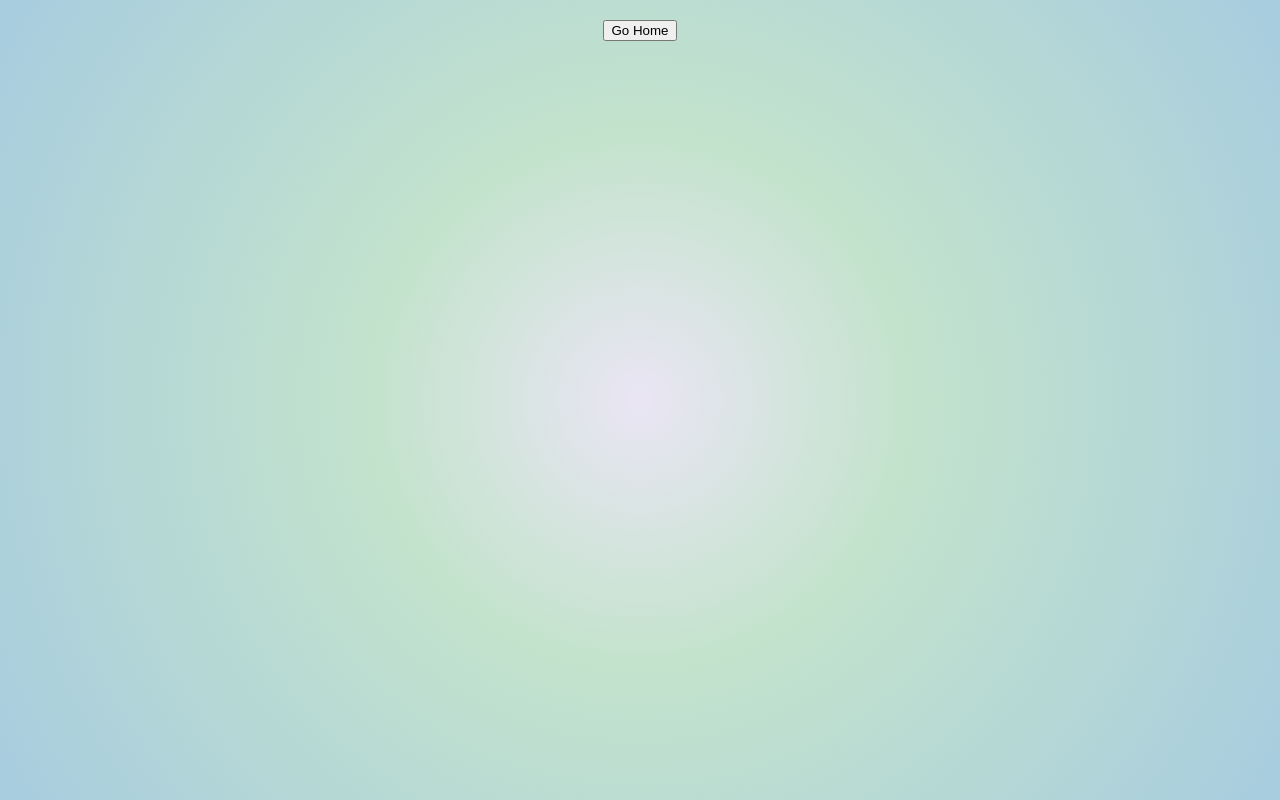
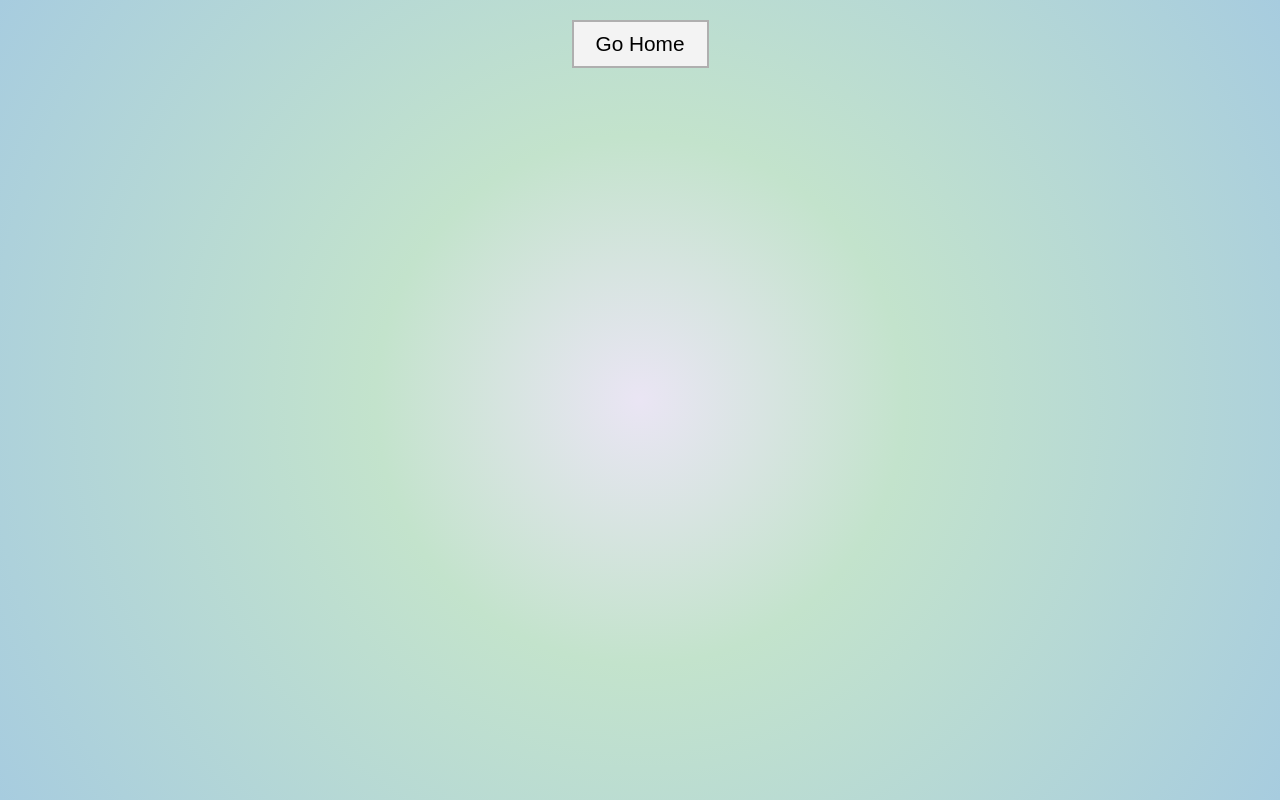
Before and after one commit to ndrlpzm/assignment-frontend-dec, a React (Create React App) app: page /1/1 in a window 1280 px wide. Built offline with nearby package versions, Linux system fonts and the light colour scheme; the HTML template or start-up script is replaced by a standard one.

Commit message:
final styles

```diff
--- a/src/App.css
+++ b/src/App.css
@@ -10,8 +10,8 @@
   --foreground-base: #241f1c;
   --foreground-header: #3e4549;
 
-  --accent: #c20b57;
-  --accent-sheer: #bd6b6ba2;
+  --accent: #cf2069cc;
+  --accent-2: #63a7c9;
 
   --gradient-a: #a7ccdf;
   --gradient-b: #c3e3cc;
@@ -41,6 +41,7 @@ h2 {
   color: var(--foreground-header);
 }
 h1 {
+  font-family: "Bitter", serif;
   margin-block: 0;
   text-align: center;
   color: var(--foreground-header);
--- a/src/components/ItemPreview.css
+++ b/src/components/ItemPreview.css
@@ -35,10 +35,11 @@
   height: calc(100% + 1em);
   transition: height 0.5s;
 }
-.selected-item > h2:before {
-  /* border: 2px solid var(--accent); */
+.selected-item {
+  border: 3px solid var(--accent);
   /* box-shadow: 0px 0px 5px 5px var(--accent-sheer); */
-  color: var(--accent);
-  content: "\2605";
-  margin-right: 0.4em;
 }
+.selected-item:hover {
+  border: none;
+  transition: border 0.5s;
+}
--- a/src/components/toast/Toast.css
+++ b/src/components/toast/Toast.css
@@ -10,7 +10,6 @@
 .toast {
   --toast-color: var(--border);
   background-color: var(--background-article);
-  /* border-radius: 1em; */
   padding: 0.7em 0.9em;
   border-left: 5px solid var(--toast-color);
   border-bottom: 5px solid var(--toast-color);
--- a/src/index.css
+++ b/src/index.css
@@ -1,13 +1,11 @@
 body {
   margin: 0;
-  font-family: -apple-system, BlinkMacSystemFont, 'Segoe UI', 'Roboto', 'Oxygen',
-    'Ubuntu', 'Cantarell', 'Fira Sans', 'Droid Sans', 'Helvetica Neue',
-    sans-serif;
+  font-family: "Helvetica Neue", "Roboto", sans-serif;
   -webkit-font-smoothing: antialiased;
   -moz-osx-font-smoothing: grayscale;
 }
 
 code {
-  font-family: source-code-pro, Menlo, Monaco, Consolas, 'Courier New',
+  font-family: source-code-pro, Menlo, Monaco, Consolas, "Courier New",
     monospace;
 }
--- a/src/pages/ItemDetail.css
+++ b/src/pages/ItemDetail.css
@@ -1,5 +1,5 @@
 :root {
-  --flex-gap: 12px;
+  --flex-gap: 14px;
 }
 .detail-wrapper {
   display: flex;
@@ -9,9 +9,8 @@
   gap: var(--flex-gap);
 }
 .detail-article {
-  border: 2px solid var(--border);
   border-radius: 14px;
-  padding: 12px;
+  padding: 14px 16px;
   max-height: 70vh;
 }
 .detail-article img {
@@ -23,6 +22,14 @@ h1 {
   font-size: 1.5em;
 }
 .button-back {
+  background-color: var(--background-article);
+  border: 2px solid var(--border);
+  font-size: 1.3em;
+  padding: 10px 22px;
+  cursor: pointer;
+}
+.button-back:hover {
+  border-color: var(--accent-2);
 }
 /* --- Compact ---------------------------------------------------------------*/
 @media screen and (width < 599px) {
```
